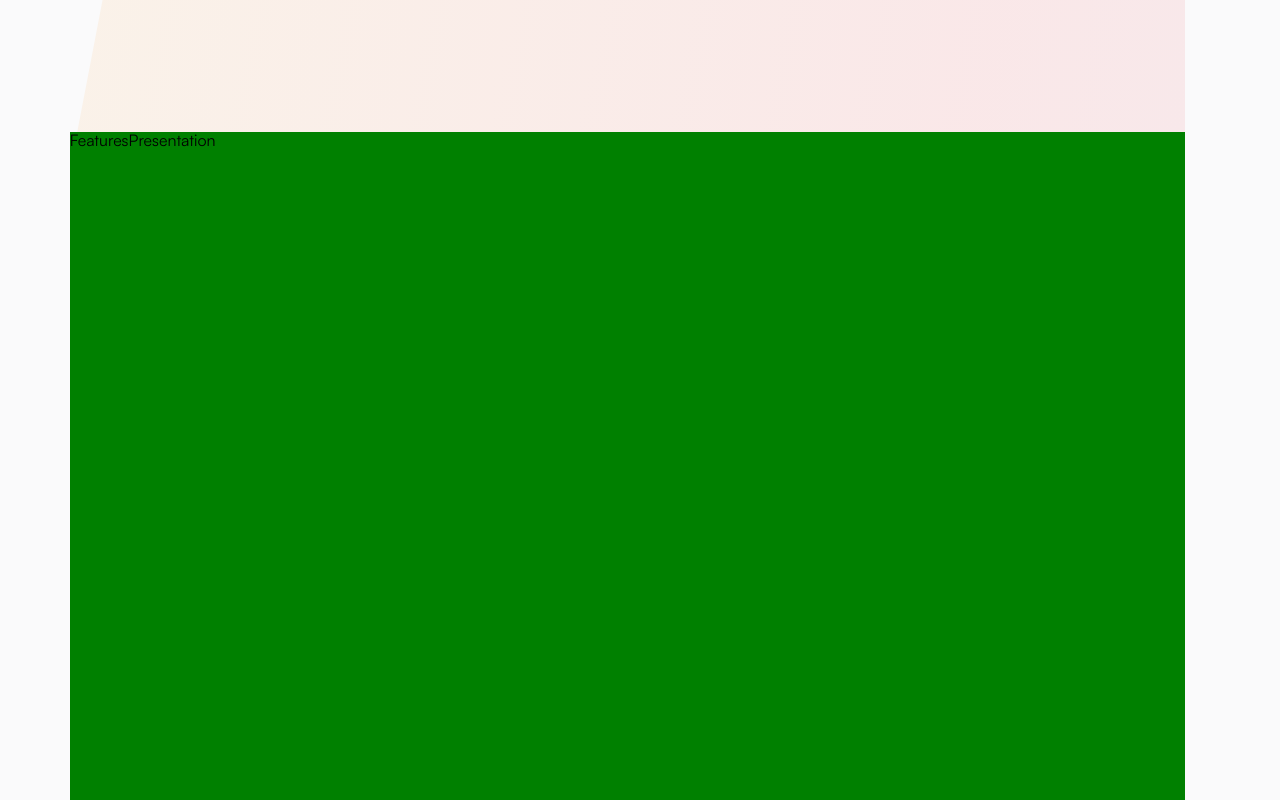
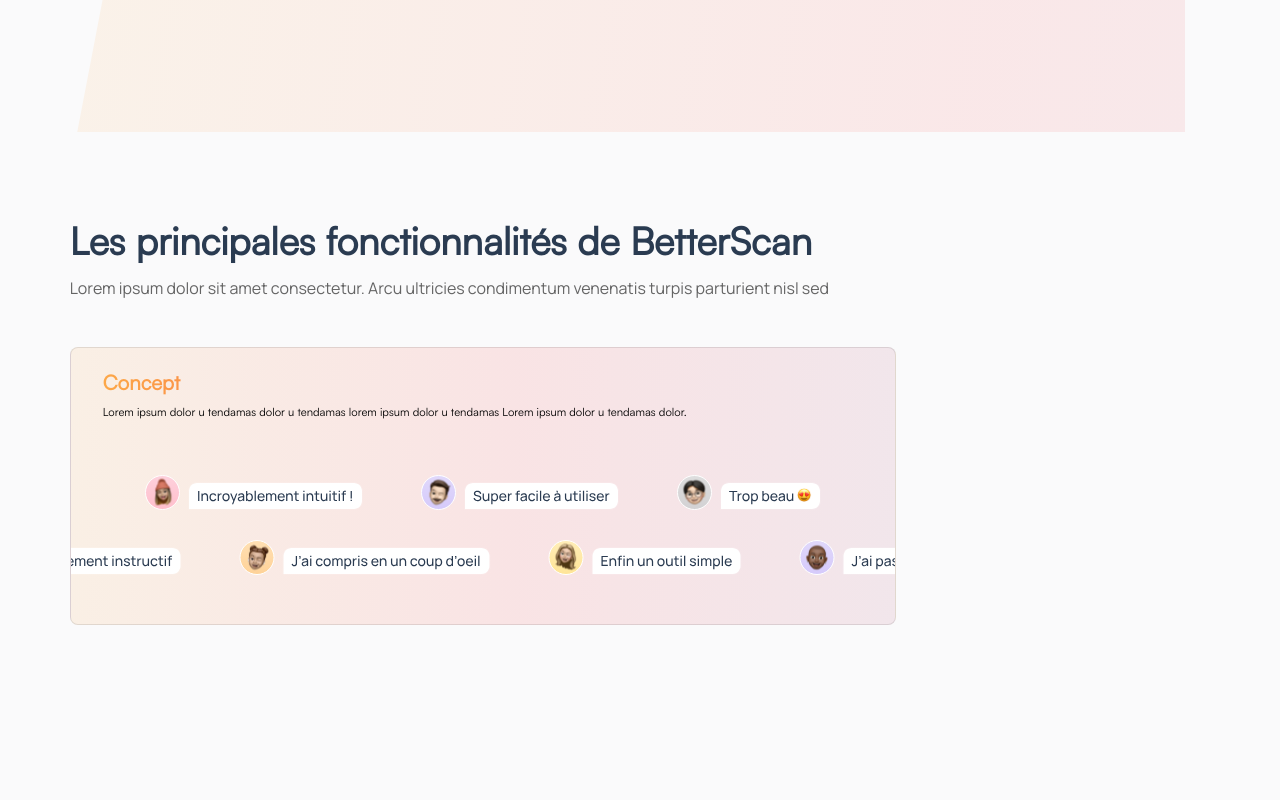
Before and after one commit to BetterScan/LandingPage, a React (Create React App) app: page / in a window 1280 px wide. Shown: the part 700-1500 px from the top of the page. Built offline with nearby package versions, Linux system fonts and the light colour scheme.

Commit message:
added testimonials

```diff
--- a/package.json
+++ b/package.json
@@ -6,11 +6,13 @@
     "@testing-library/jest-dom": "^5.17.0",
     "@testing-library/react": "^13.4.0",
     "@testing-library/user-event": "^13.5.0",
+    "@types/react-router-dom": "^5.3.3",
     "react": "^18.2.0",
     "react-burger-menu": "^3.0.9",
     "react-country-flag": "^3.1.0",
     "react-dom": "^18.2.0",
     "react-scripts": "5.0.1",
+    "tailwind": "^4.0.0",
     "web-vitals": "^2.1.4"
   },
   "scripts": {
--- a/src/App.tsx
+++ b/src/App.tsx
@@ -12,9 +12,10 @@
           <Navbar />
           <LandingPrincipal />
           <FeaturesPresentation />
-      {/* <Menu width={"280px"}>
+
+          {/* <Menu width={"280px"}>
         <button className="navbar-cta-button-side-menu">
-          M'avertir de la sortie
+        M'avertir de la sortie
         </button>
       </Menu> */}
         </div>
--- a/src/Component/FeaturesPresentation/FeaturesPresentation.css
+++ b/src/Component/FeaturesPresentation/FeaturesPresentation.css
@@ -1,5 +1,60 @@
 .features-presentation-container {
   min-height: 100vh;
+  width: 100%;
   /* width: 100vw; */
-  background-color: green;
+  /* background-color: green; */
+  padding-top: 88px;
 }
+.features-presentation-title-container {
+  font-family: "satoshi-regular";
+  color: #2a3b51;
+  font-size: 38px;
+  font-weight: 700;
+  line-height: 42px;
+}
+.features-presentation-title-container > div:nth-child(2) {
+  color: rgba(0, 0, 0, 0.6);
+  margin-top: 15px;
+  font-family: "manrope-regular";
+  font-size: 16px;
+  font-weight: 500;
+  line-height: normal;
+}
+.features-presentation-concept-container {
+  margin-top: 48px;
+  /* width: 824px; */
+  width: 100%;
+  max-width: 824px;
+  height: 276px;
+  border-radius: 8px;
+  border: 1px solid rgba(0, 0, 0, 0.1);
+  background: linear-gradient(
+    90deg,
+    rgba(255, 217, 74, 0.12) -27.11%,
+    rgba(247, 69, 69, 0.12) 53.98%,
+    rgba(149, 100, 157, 0.12) 128.58%
+  );
+}
+.features-presentation-concept-title {
+  margin-left: 32px;
+  margin-top: 22px;
+  font-size: 20.445px;
+  font-weight: 700;
+  line-height: 24.675px;
+  font-family: "satoshi-regular";
+  background: var(
+    --orange-gradient,
+    linear-gradient(90deg, #ffd94a -27.11%, #f74545 53.98%, #95649d 128.58%)
+  );
+  background-clip: text;
+  -webkit-background-clip: text;
+  -webkit-text-fill-color: transparent;
+}
+.features-presentation-concept-description{
+  margin-left: 32px;
+  margin-top: 12px;
+  font-size: 11.28px;
+}
+.features-presentation-concept-container img{
+margin-top: 57px;
+}
--- a/src/Component/FeaturesPresentation/FeaturesPresentation.tsx
+++ b/src/Component/FeaturesPresentation/FeaturesPresentation.tsx
@@ -1,9 +1,32 @@
-import React from 'react'
-import "./FeaturesPresentation.css"
+import React from "react";
+import "./FeaturesPresentation.css";
+import testimonialsImg from "../../Assets/testimonials.svg";
 function FeaturesPresentation() {
   return (
-    <div className='features-presentation-container'>FeaturesPresentation</div>
-  )
+    <>
+      <div
+        id="features-presentation"
+        className="features-presentation-container"
+      >
+        <div className="features-presentation-title-container">
+          <div>Les principales fonctionnalités de BetterScan</div>
+          <div>
+            Lorem ipsum dolor sit amet consectetur. Arcu ultricies condimentum
+            venenatis turpis parturient nisl sed
+          </div>
+        </div>
+        <div className="features-presentation-concept-container">
+          <div className="features-presentation-concept-title">Concept</div>
+          <div className="features-presentation-concept-description">
+            Lorem ipsum dolor u tendamas dolor u tendamas lorem ipsum dolor u
+            tendamas Lorem ipsum dolor u tendamas dolor.
+          </div>
+          <img src={testimonialsImg} alt="testimonials image" />
+          {/* 1320 */}
+        </div>
+      </div>
+    </>
+  );
 }
 
-export default FeaturesPresentation
+export default FeaturesPresentation;
--- a/src/Component/LandingPrincipal/LandingPrincipal.tsx
+++ b/src/Component/LandingPrincipal/LandingPrincipal.tsx
@@ -5,6 +5,7 @@
 import explorerScreenShot from "../../Assets/explorer-screenshot.png";
 // import backgroundLandingPrincipal from "../../Assets/background-landing-principal.svg";
 import "./LandingPrincipal.css";
+import { Link } from "react-router-dom";
 function LandingPrincipal() {
   return (
     <div className="landing-principal-container">
@@ -44,9 +45,13 @@
           </div>
         </div>
         <div className="landing-principal-bloc-cta-buttons-container">
-          <button className="landing-principal-bloc-cta-discover-button">
-            <p>Découvrir</p>
-          </button>
+          {/* <Link to="/#features-presentation"> */}
+          <a href="/#features-presentation">
+            <button className="landing-principal-bloc-cta-discover-button">
+              <p>Découvrir</p>
+            </button>
+          </a>
+          {/* </Link> */}
           <button className="landing-principal-bloc-cta-whitepaper-button">
             <p>Whitepaper</p>
           </button>
--- a/src/Component/Navbar/Navbar.tsx
+++ b/src/Component/Navbar/Navbar.tsx
@@ -1,4 +1,4 @@
-import React, { useState } from "react";
+import React from "react";
 import "./Navbar.css";
 import { slide as Menu } from "react-burger-menu";
 // import betterScanLogoText from '../../betterScanLogoText'
--- a/src/index.css
+++ b/src/index.css
@@ -138,6 +138,9 @@
   border-collapse: collapse;
   border-spacing: 0;
 }
+html {
+  scroll-behavior: smooth;
+}
 body {
   margin: 0;
   font-family: -apple-system, BlinkMacSystemFont, "Segoe UI", "Roboto", "Oxygen",
@@ -145,7 +148,7 @@
     sans-serif;
   -webkit-font-smoothing: antialiased;
   -moz-osx-font-smoothing: grayscale;
-  background: #FAFAFB;
+  background: #fafafb;
   font-weight: 500;
 }
 button {
```
Also changed, not shown: src/Assets/testimonials.svg (added), 1 other file (tests, documents, lock files or other folders).
